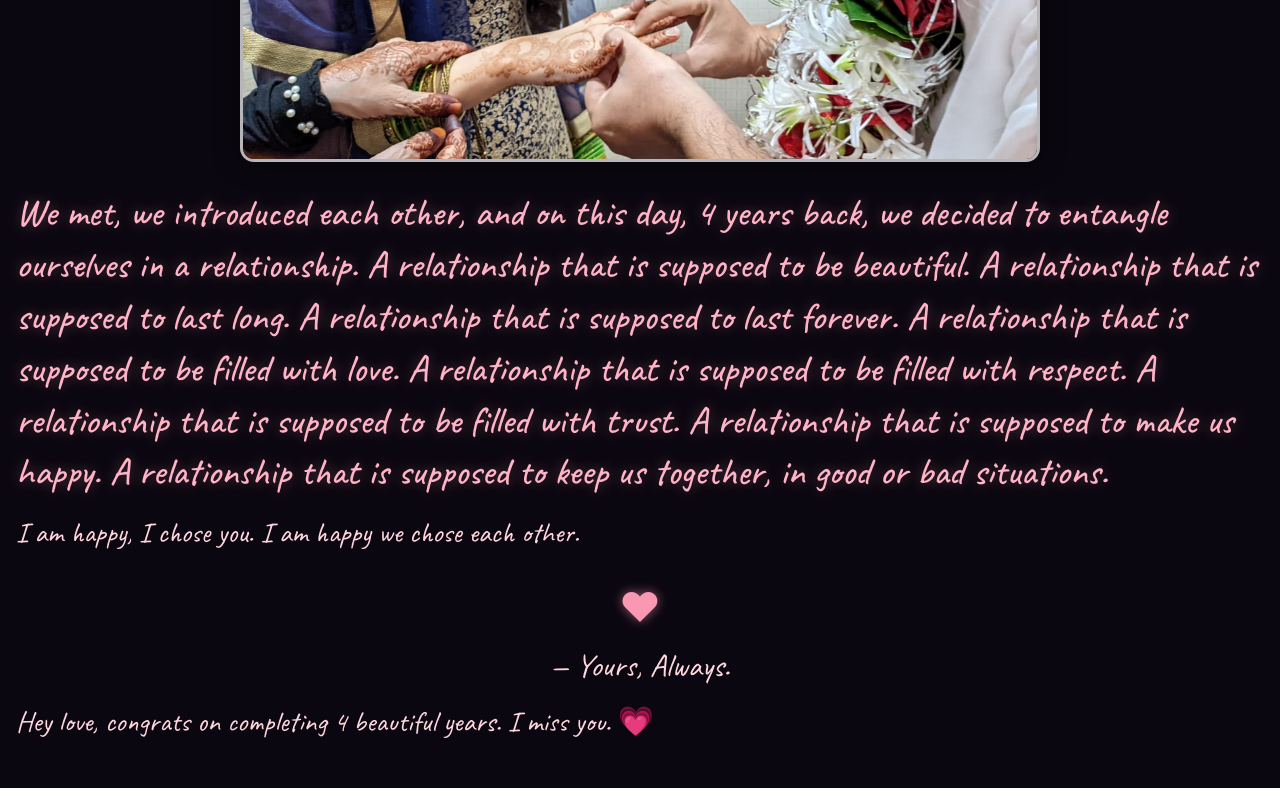
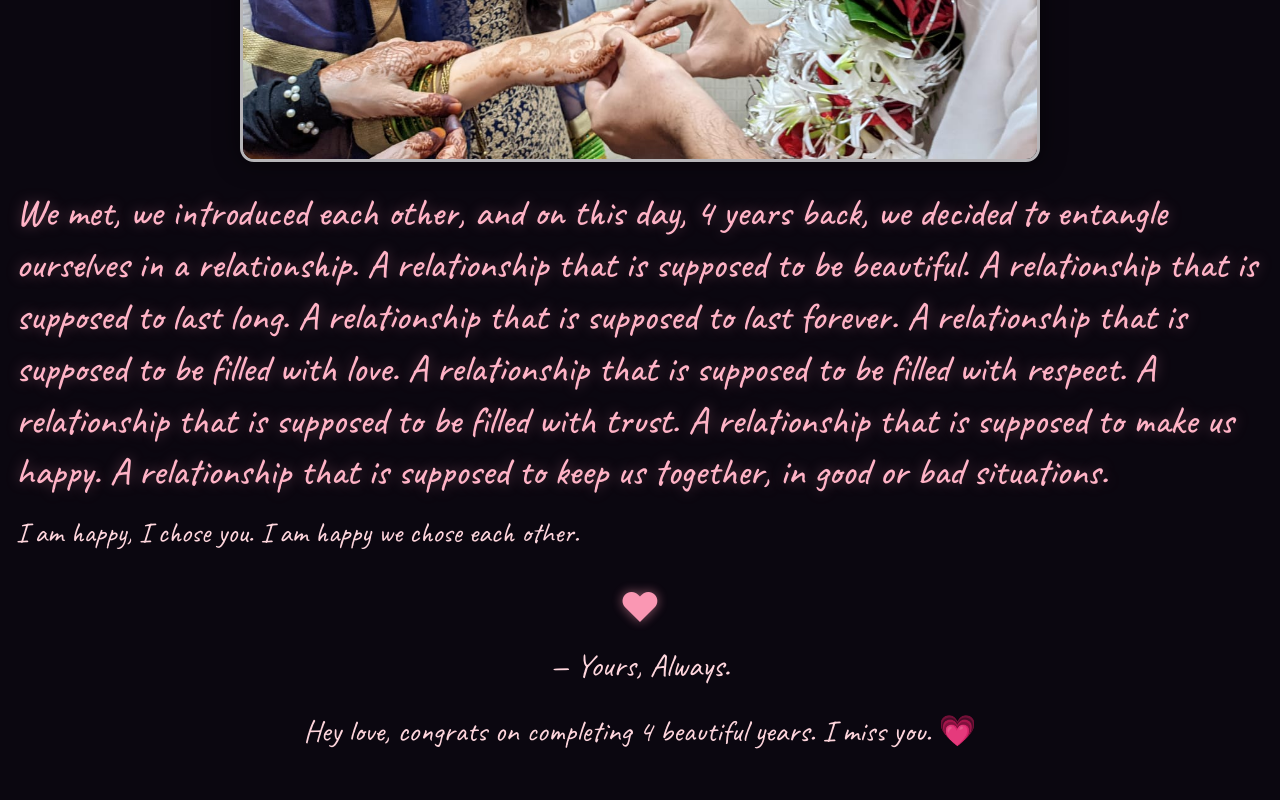
Before and after one commit to wasimk14/Engaged, a plain HTML site: page index.html in a window 1280 px wide. Shown: the part 456-1256 px from the top of the page. Drawn offline with Linux system fonts and the light colour scheme.

Commit message:
Update style.css

```diff
--- a/style.css
+++ b/style.css
@@ -192,3 +192,17 @@ p {
 .music-button:hover {
   background: #ffb8cf;
 }
+
+.final-message {
+  font-family: "Caveat", cursive;
+  color: #ffd6dd;
+  font-size: clamp(1.2rem, 3vw + 0.4rem, 1.9rem);
+  text-align: center;
+  margin-top: 20px;
+  opacity: 0;
+}
+
+/* Appears last, after signature */
+.fade-in-end {
+  animation: fadeIn 5.3s ease forwards;
+}
```
